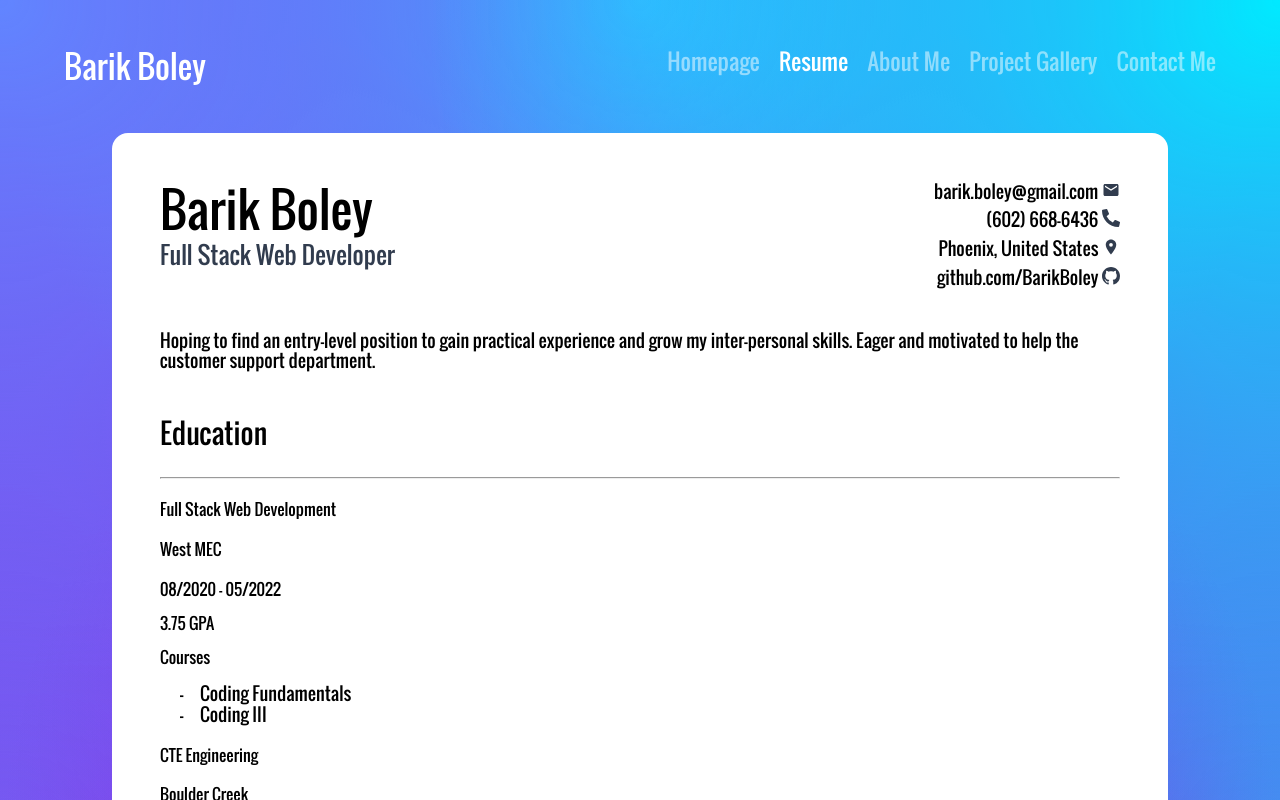
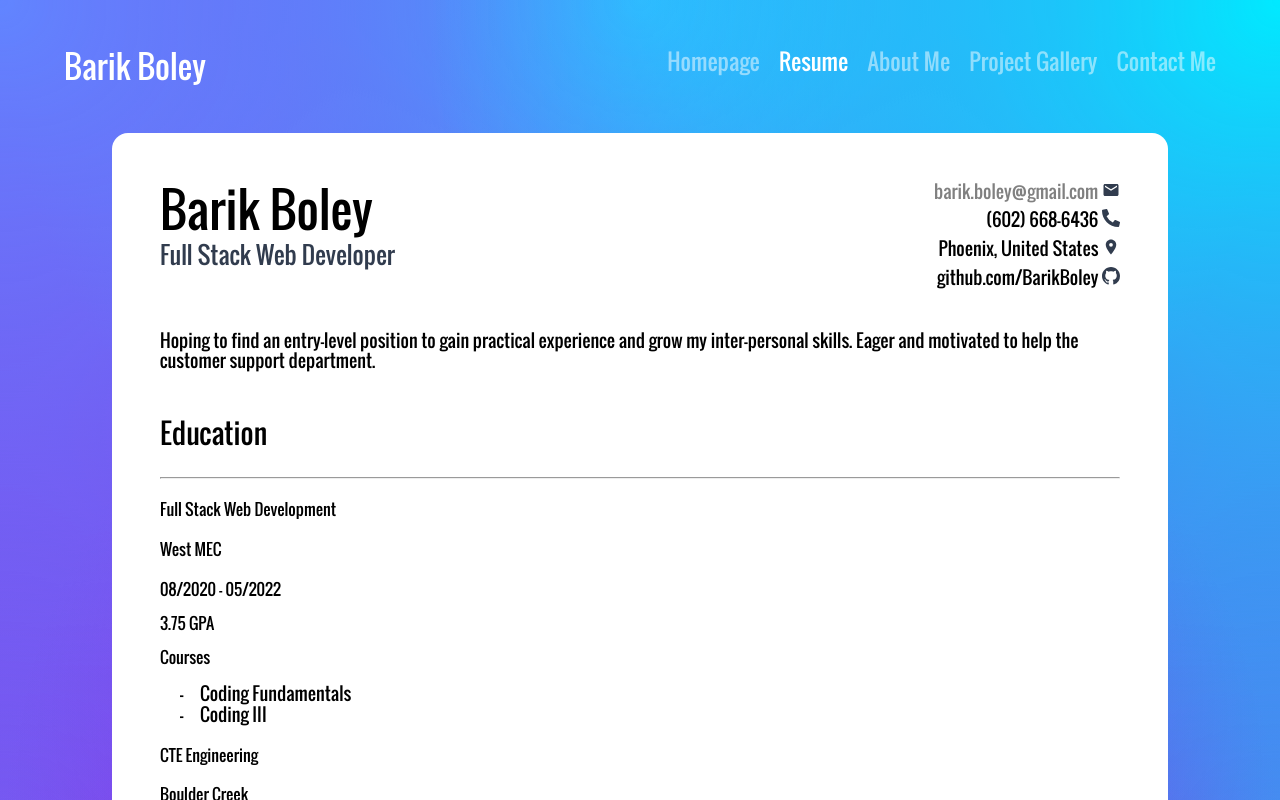
Before and after one commit to Barik-D-Boley/Updated-Portfolio-Project, a React (Create React App) app: page /resume in a window 1280 px wide. In both pictures the pointer is over the link "barik.boley@gmail.com". Shown: the top 800 px of the page. Built offline with nearby package versions, Linux system fonts and the light colour scheme.

Commit message:
Added new colors

```diff
--- a/package.json
+++ b/package.json
@@ -14,7 +14,7 @@
     "web-vitals": "^1.1.2"
   },
   "scripts": {
-    "start": "react-scripts  start",
+    "start": "react-scripts --openssl-legacy-provider start",
     "build": "react-scripts --openssl-legacy-provider build",
     "test": "react-scripts test",
     "eject": "react-scripts eject"
--- a/src/Styling/_colors.scss
+++ b/src/Styling/_colors.scss
@@ -20,6 +20,7 @@ $resume-background: #ffffff;
 $skills-background: #989da6;
 $resume-text: #000000;
 $resume-subtitles: #313c4e;
+$resume-link-hover: #808080;
 
 /* Footer */
 $footer-text: #ffffff;
--- a/src/Styling/components/_navbar.scss
+++ b/src/Styling/components/_navbar.scss
@@ -3,7 +3,6 @@
     display: flex;
     justify-content: space-between;
     margin: 3rem 4rem;
-    position: sticky;
     top: 3rem;
 }
 
--- a/src/Styling/main.css
+++ b/src/Styling/main.css
@@ -464,6 +464,9 @@ body {
   text-decoration: none;
   margin-bottom: 1rem;
 }
+#resume-top #resume-contacts .contact-div a:hover {
+  color: #808080;
+}
 #resume-top #resume-contacts .contact-div a .resume-icon {
   color: #313c4e;
 }
@@ -503,8 +506,6 @@ body {
   display: flex;
   justify-content: space-between;
   margin: 3rem 4rem;
-  position: -webkit-sticky;
-  position: sticky;
   top: 3rem;
 }
 
--- a/src/Styling/pages/_Resume.scss
+++ b/src/Styling/pages/_Resume.scss
@@ -38,6 +38,9 @@
             a {
                 text-decoration: none;
                 margin-bottom: 1rem;
+                &:hover {
+                    color: $resume-link-hover;
+                }
                 .resume-icon {
                     color: $resume-subtitles;
                 }
```
Also changed, not shown: 1 other file (tests, documents, lock files or other folders).
